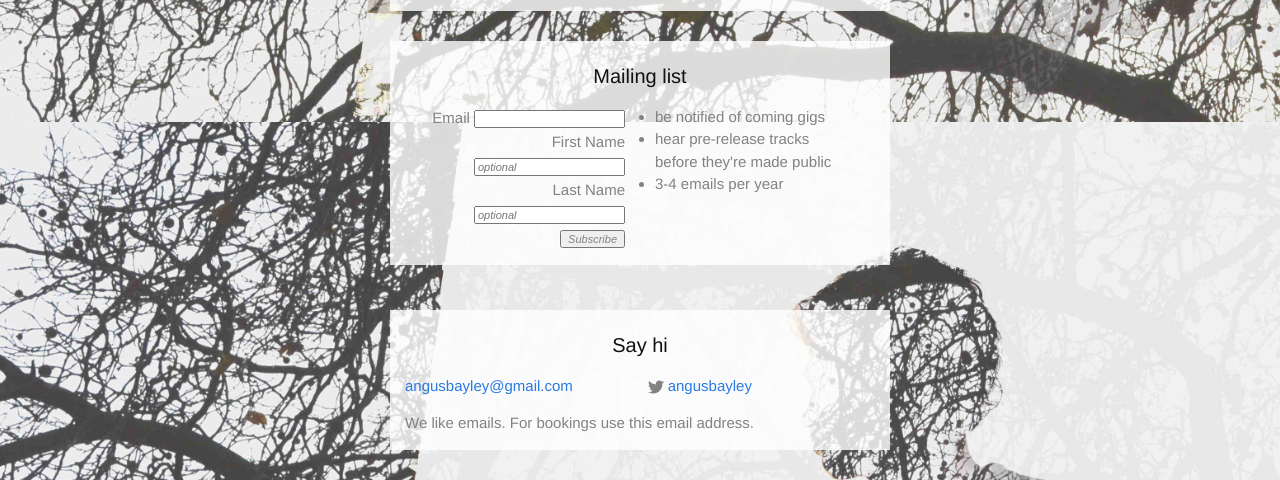
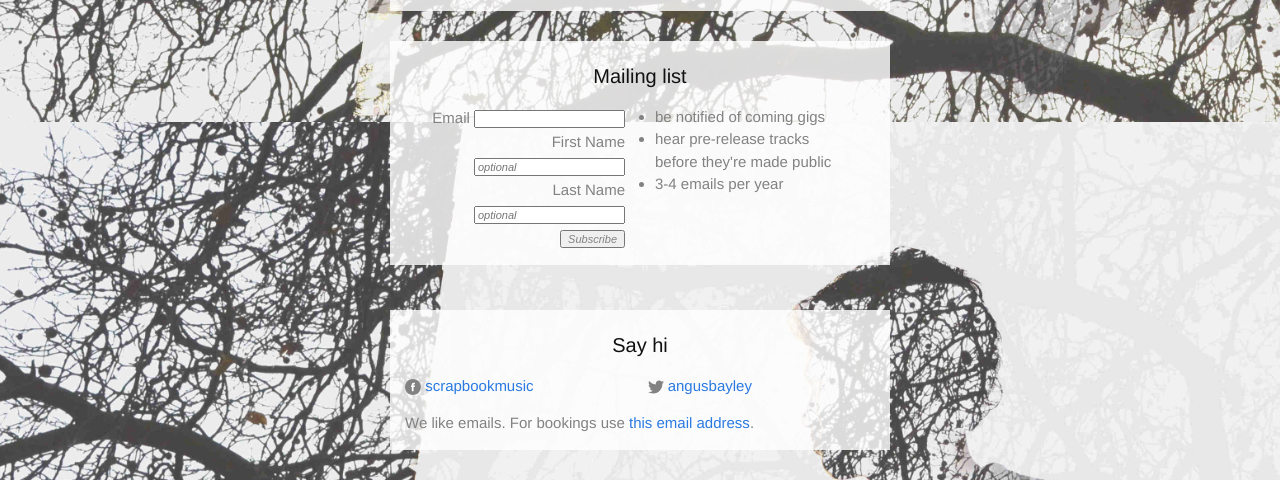
Before and after one commit to angusbayley/scrapbook-site, a Jekyll site: the page built from index.html, in a window 1280 px wide and 900 px high, scrolled down 1258 px, cut to the strip 420-900 px from the top of the window. Built offline with Jekyll 4.4.1, drawn with Linux system fonts in a browser that asks for light colours; comment, search, counter and statistics services are not loaded.

Commit message:
add facebook link

```diff
--- a/_config.yml
+++ b/_config.yml
@@ -13,7 +13,7 @@ description: > # this means to ignore newlines until "baseurl:"
 baseurl: "" # the subpath of your site, e.g. /blog
 url: "http://scrapbook-music.com" # the base hostname & protocol for your site
 twitter_username: angusbayley
-#facebook_username: scrapbook-band
+facebook_username: scrapbookmusic
 
 # Build settings
 markdown: kramdown
--- a/_includes/footer.html
+++ b/_includes/footer.html
@@ -6,18 +6,7 @@
 
     <div class="footer-col-wrapper">
       <div class="footer-col footer-col-1">
-        <ul class="contact-list">
-          <li><a href="mailto:{{ site.email }}">{{ site.email }}</a></li>
-        </ul>
-      </div>
-
-      <div class="footer-col footer-col-2">
         <ul class="social-media-list">
-          {% if site.twitter_username %}
-          <li>
-            {% include icon-twitter.html username=site.twitter_username %}
-          </li>
-          {% endif %}
           {% if site.facebook_username %}
             <li>
               {% include icon-facebook.html username=site.facebook_username %}
@@ -26,8 +15,18 @@
         </ul>
       </div>
 
+      <div class="footer-col footer-col-2">
+        <ul class="social-media-list">
+          {% if site.twitter_username %}
+            <li>
+              {% include icon-twitter.html username=site.twitter_username %}
+            </li>
+          {% endif %}
+        </ul>
+      </div>
+
       <div class="footer-col footer-col-3">
-        We like emails. For bookings use this email address.
+        We like emails. For bookings use <a href="mailto:{{ site.email }}">this email address</a>.
       </div>
     </div>
 
```
